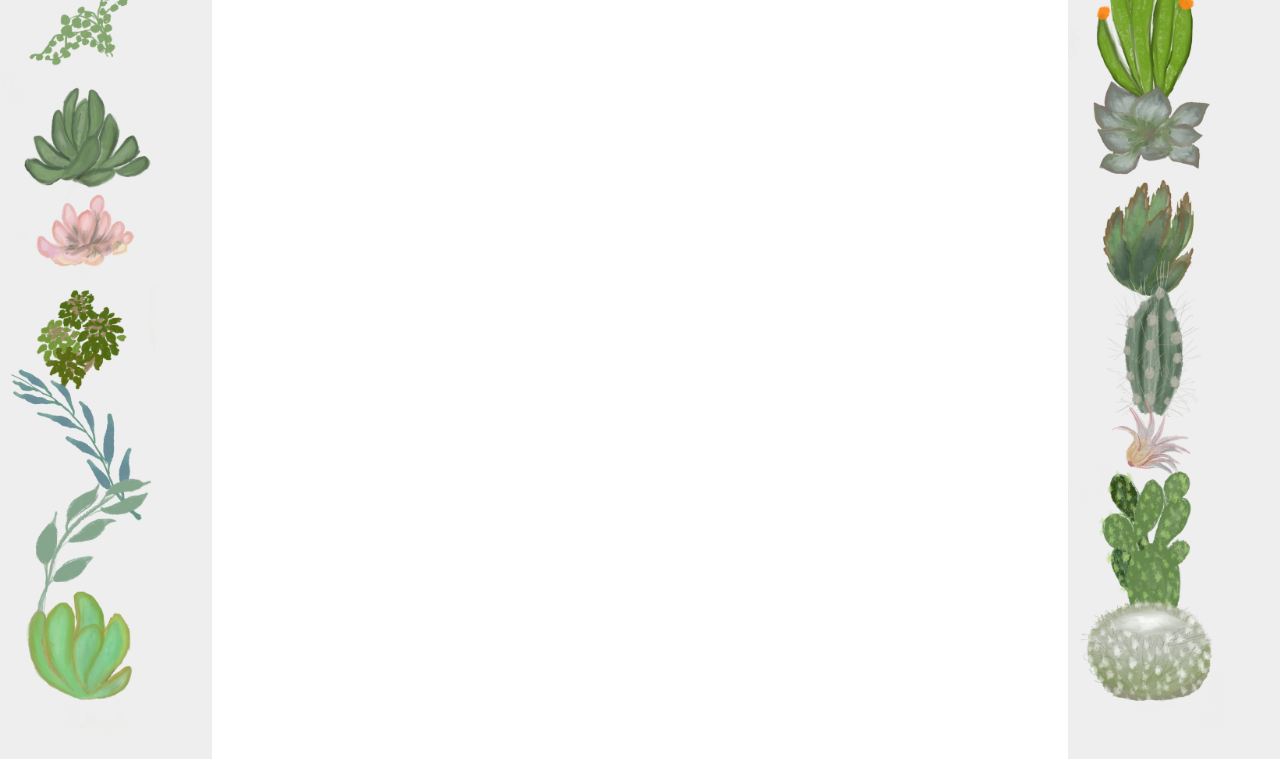
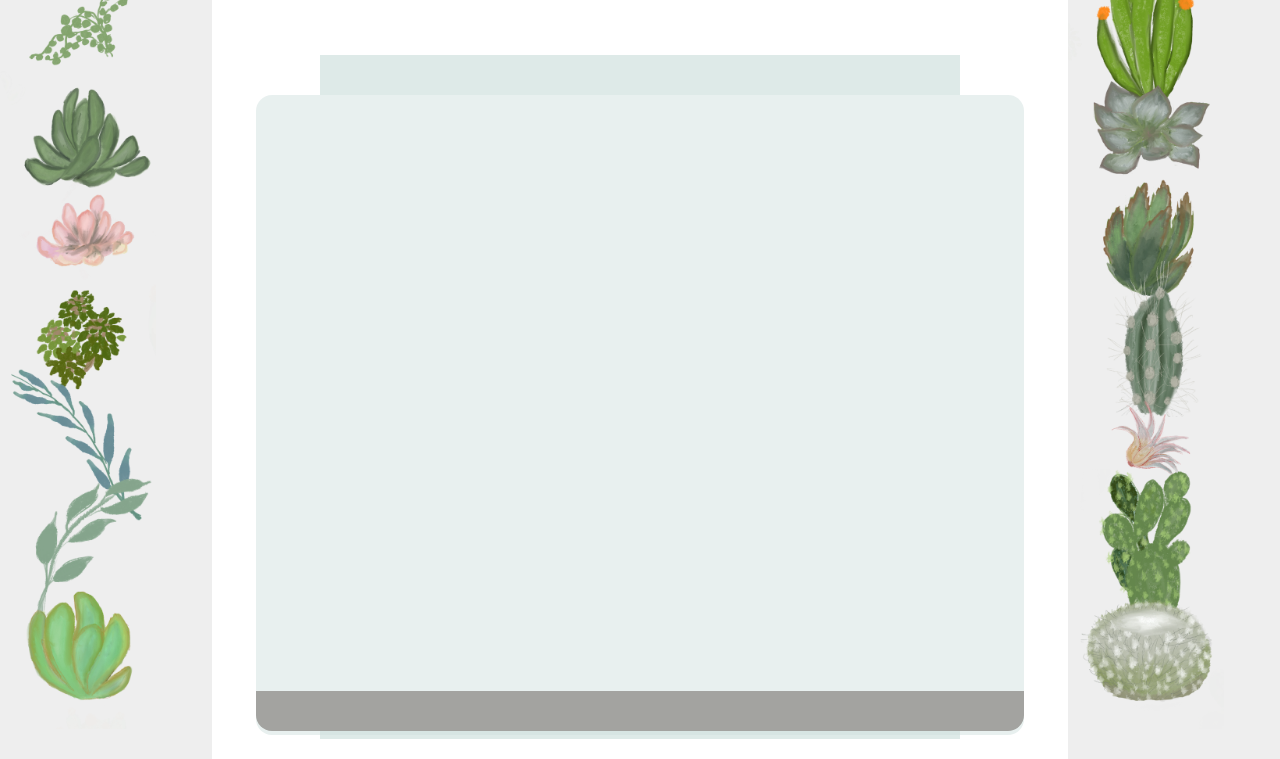
Before and after one commit to PatMariaR/terrarium-project, a plain HTML site: page index.html in a window 1280 px wide. Shown: the part 61-820 px from the top of the page. Drawn offline with Linux system fonts and the light colour scheme.

Commit message:
adding css

```diff
--- a/style.css
+++ b/style.css
@@ -43,3 +43,47 @@ h1 {
     max-height: 150%;
     z-index: 2;
 }
+.jar-walls {
+	height: 80%;
+	width: 60%;
+	background: #d1e1df;
+	border-radius: 1rem;
+	position: absolute;
+	bottom: 0.5%;
+	left: 20%;
+	opacity: 0.5;
+	z-index: 1;
+}
+
+.jar-top {
+	width: 50%;
+	height: 5%;
+	background: #d1e1df;
+	position: absolute;
+	bottom: 80.5%;
+	left: 25%;
+	opacity: 0.7;
+	z-index: 1;
+}
+
+.jar-bottom {
+	width: 50%;
+	height: 1%;
+	background: #d1e1df;
+	position: absolute;
+	bottom: 0%;
+	left: 25%;
+	opacity: 0.7;
+}
+
+.dirt {
+	width: 60%;
+	height: 5%;
+	background: #3a241d;
+	position: absolute;
+	border-radius: 0 0 1rem 1rem;
+	bottom: 1%;
+	left: 20%;
+	opacity: 0.7;
+	z-index: -1;
+}
```
